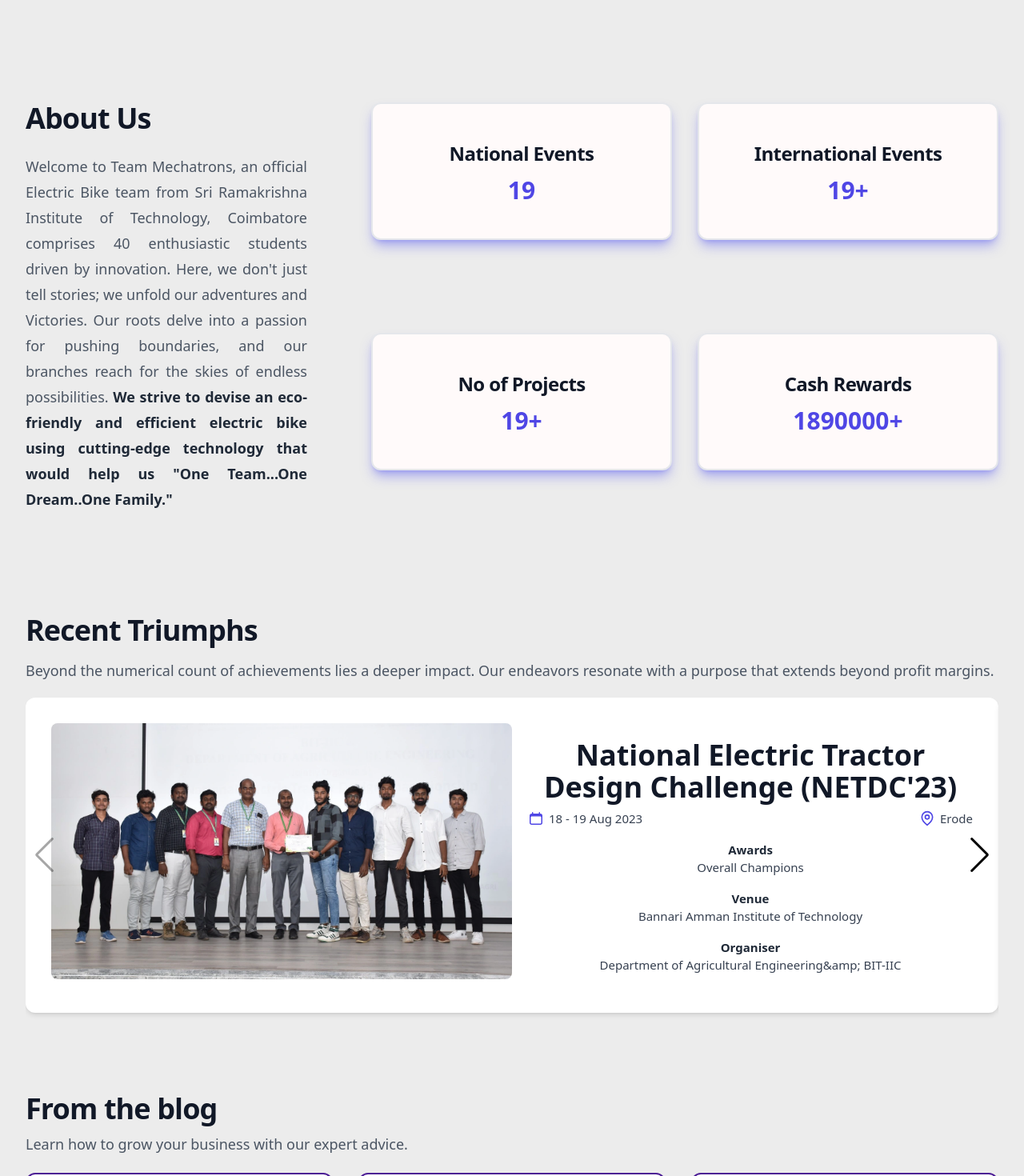
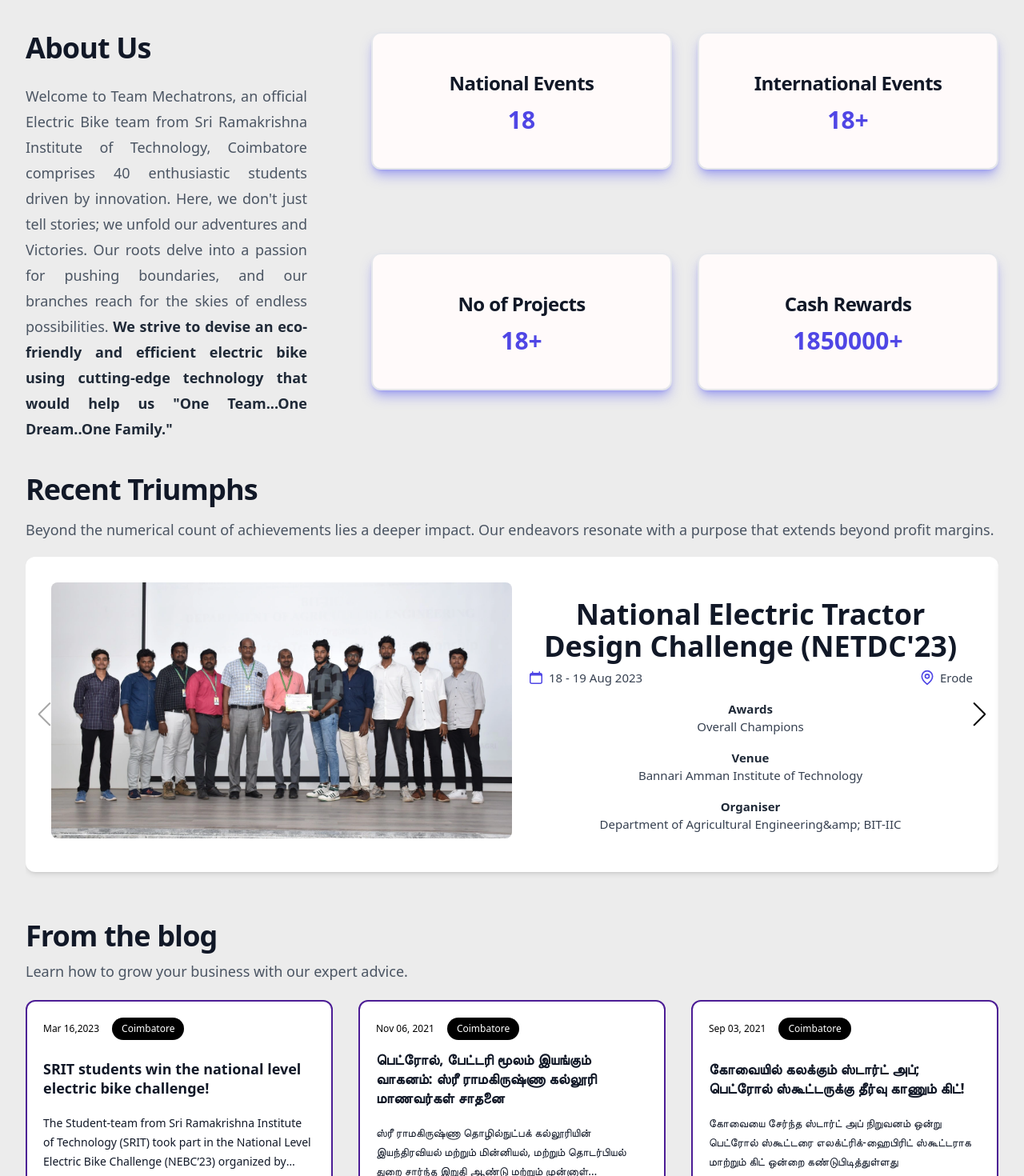
Before and after one commit to SRIRAMS2002/mechatrons07, a Next.js app: page / in a window 1280 px wide. Shown: the part 800-2270 px from the top of the page at 80% size. Built offline with nearby package versions, Linux system fonts and the light colour scheme.

Commit message:
ui change

```diff
--- a/src/Components/About.jsx
+++ b/src/Components/About.jsx
@@ -34,8 +34,8 @@ const About = () => {
 
   return (
     <>
-      <div className=" py-24 sm:py-32">
-        <div className="mx-auto grid max-w-7xl gap-x-20 gap-y-20 px-6 lg:px-8 xl:grid-cols-3">
+      <div className=" py-10 sm:py-15">
+        <div className="mx-auto grid max-w-7xl gap-x-20 gap-y-10 px-6 lg:px-8 xl:grid-cols-3">
           <motion.div
             initial={{ x: -100, y: 100, opacity: 0 }}
             whileInView={{ x: 0, y: 0, opacity: 1 }}
@@ -63,7 +63,7 @@ const About = () => {
           <motion.ul
            ref={ref}
             role="list"
-            className="  grid gap-x-8 gap-y-12 sm:grid-cols-2 sm:gap-y-16 xl:col-span-2"
+            className="  grid gap-x-8 gap-y-10 sm:grid-cols-2 sm:gap-y-15 xl:col-span-2"
           >
             <motion.li
               initial={{ y: 100, opacity: 0 }}
--- a/src/Components/News.jsx
+++ b/src/Components/News.jsx
@@ -56,7 +56,7 @@ const News = () => {
   ];
   return (
     <>
-      <div className=" py-12 sm:py-20">
+      <div className=" py-5 sm:py-10">
         <div className="mx-auto max-w-7xl px-6 lg:px-8">
           <motion.div
             initial={{ x: -100, y: 100, opacity: 0 }}
@@ -77,7 +77,7 @@ const News = () => {
               Learn how to grow your business with our expert advice.
             </p>
           </motion.div>
-          <div className=" mx-auto  grid max-w-2xl grid-cols-1 gap-x-8 mt-5 lg:mx-0 lg:max-w-none lg:grid-cols-3">
+          <div className=" mx-auto  grid max-w-2xl grid-cols-1 gap-y-5 gap-x-8 mt-5 lg:mx-0 lg:max-w-none lg:grid-cols-3">
             {posts.map((post, index) => (
               <motion.article
                 initial={{ y: 100, opacity: 0 }}
@@ -90,7 +90,7 @@ const News = () => {
                 }}
                 // viewport={{ once: true }}
                 key={post.id}
-                className="flex relative bg-[white] border-2 px-5 py-5 border-violet-900 rounded-xl max-w-xl flex-col items-start justify-between"
+                className="flex relative bg-[white] border-2 px-5 py-5  border-violet-900 rounded-xl max-w-xl flex-col items-start justify-between"
               >
                 <div className="flex items-center gap-x-4 text-xs">
                   <time dateTime={post.datetime} className="text-black">
--- a/src/pages/Contact.jsx
+++ b/src/pages/Contact.jsx
@@ -46,7 +46,7 @@ export default function Example() {
           className="relative left-1/2 -z-10 aspect-[1155/678] w-[36.125rem] max-w-none -translate-x-1/2 rotate-[30deg] bg-gradient-to-tr from-[#ff80b5] to-[#9089fc] opacity-30 sm:left-[calc(50%-40rem)] sm:w-[72.1875rem]"
           style={{
             clipPath:
-              'polygon(74.1% 44.1%, 100% 61.6%, 97.5% 26.9%, 85.5% 0.1%, 80.7% 2%, 72.5% 32.5%, 60.2% 62.4%, 52.4% 68.1%, 47.5% 58.3%, 45.2% 34.5%, 27.5% 76.7%, 0.1% 64.9%, 17.9% 100%, 27.6% 76.8%, 76.1% 97.7%, 74.1% 44.1%)',
+            'polygon(74.1% 44.1%, 100% 61.6%, 97.5% 26.9%, 0.5% 0.1%, 80.7% 2%, 72.5% 32.5%, 60.2% 62.4%, 52.4% 68.1%, 47.5% 58.3%, 45.2% 34.5%, 27.5% 76.7%, 0.1% 64.9%, 17.9% 100%, 27.6% 76.8%, 76.1% 97.7%, 74.1% 44.1%)',
           }}
         />
       </div>
--- a/src/styles/GlobalCards.css
+++ b/src/styles/GlobalCards.css
@@ -69,5 +69,5 @@ body{
 
 .swiper-button-next::after, .swiper-button-prev::after {
   color: black;
-
+ --swiper-navigation-size: 30px;
 }
```
